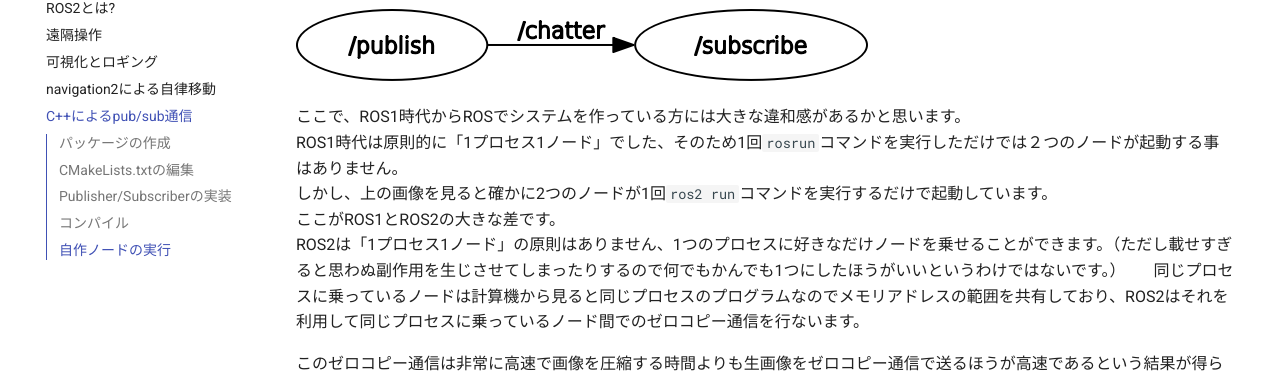
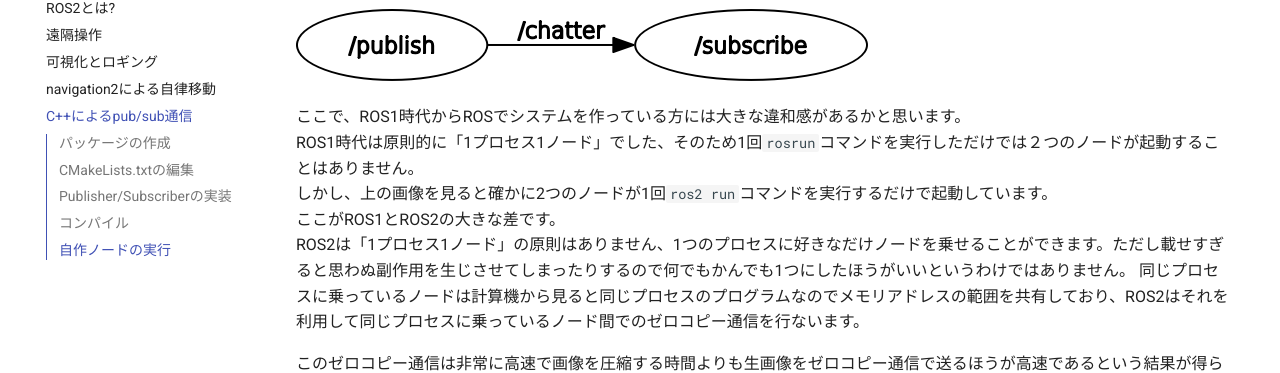
Before and after one commit to OUXT-Polaris/ros_handson, an MkDocs documentation site: the page built from docs/rclcpp.md, in a window 1280 px wide and 900 px high, scrolled down 2550 px. Shown: the part 127-500 px from the top of the window. Built offline with MkDocs 1.6.1 and Material for MkDocs 9.7.7, drawn with Linux system fonts in a browser that asks for light colours; nearby versions of some CDN libraries; comment, search, counter and statistics services are not loaded.

Commit message:
fix some errors
Signed-off-by: Masaya Kataoka <ms.kataoka@gmail.com>

```diff
--- a/docs/rclcpp.md
+++ b/docs/rclcpp.md
@@ -115,10 +115,10 @@ rqt_graph
 ![Not Found](images/rqt_graph_pub_sub_node.png)
 
 ここで、ROS1時代からROSでシステムを作っている方には大きな違和感があるかと思います。
-ROS1時代は原則的に「1プロセス1ノード」でした、そのため1回`rosrun`コマンドを実行しただけでは２つのノードが起動する事はありません。
+ROS1時代は原則的に「1プロセス1ノード」でした、そのため1回`rosrun`コマンドを実行しただけでは２つのノードが起動することはありません。
 しかし、上の画像を見ると確かに2つのノードが1回`ros2 run`コマンドを実行するだけで起動しています。
 ここがROS1とROS2の大きな差です。
-ROS2は「1プロセス1ノード」の原則はありません、1つのプロセスに好きなだけノードを乗せることができます。（ただし載せすぎると思わぬ副作用を生じさせてしまったりするので何でもかんでも1つにしたほうがいいというわけではないです。）
+ROS2は「1プロセス1ノード」の原則はありません、1つのプロセスに好きなだけノードを乗せることができます。ただし載せすぎると思わぬ副作用を生じさせてしまったりするので何でもかんでも1つにしたほうがいいというわけではありません。
 同じプロセスに乗っているノードは計算機から見ると同じプロセスのプログラムなのでメモリアドレスの範囲を共有しており、ROS2はそれを利用して同じプロセスに乗っているノード間でのゼロコピー通信を行ないます。
 
 このゼロコピー通信は非常に高速で画像を圧縮する時間よりも生画像をゼロコピー通信で送るほうが高速であるという結果が得られている程です。
```
